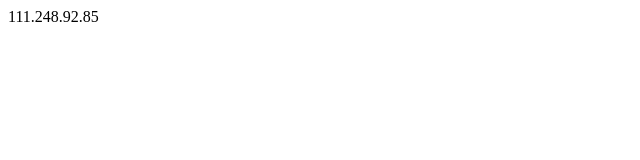
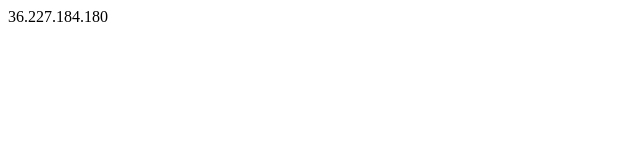
Before and after one commit to kshieh1/test1, a plain HTML site: page current_ip.html in a window 1280 px wide. Shown: the full height of the page, 0-640 px from the left. Drawn offline with Linux system fonts and the light colour scheme.

Commit message:
Automatic save commit initiated at Sun  1 Jul 04:30:01 CST 2018

```diff
--- a/current_ip.html
+++ b/current_ip.html
@@ -1 +1 @@
-<html><p>111.248.92.85</p></html>
+<html><p>36.227.184.180</p></html>
```
Also changed, not shown: 1 other file.
